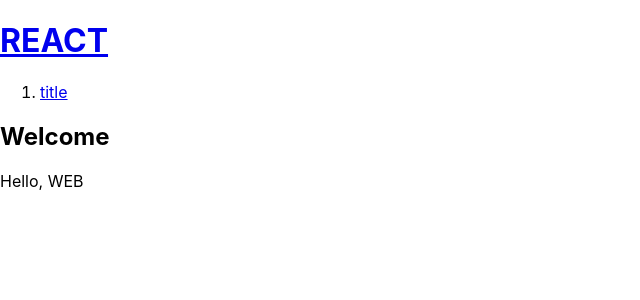
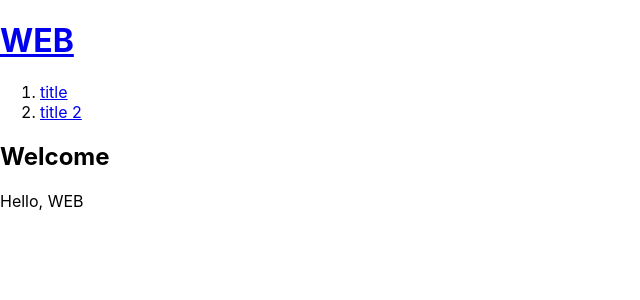
Before and after one commit to yurmthegerm/todo, a React (Create React App) app: page / in a window 1280 px wide. Shown: the top 300 px of the page, without its empty margins (0-640 px from the left). Built offline with nearby package versions, Linux system fonts and the light colour scheme.

Commit message:
content change upon click

```diff
--- a/src/App.js
+++ b/src/App.js
@@ -1,5 +1,6 @@
 import logo from './logo.svg';
 import './App.css';
+import { useState } from 'react';
 
 function Header(props) {
   return <header>
@@ -33,18 +34,26 @@ function Article(props) {
 }
 
 function App() {
+  const [mode, setMode] = useState('WELCOME');
   const topics = [
-    {id:1, title:'title', body:'body ...'}
+    {id:1, title:'title', body:'body ...'},
+    {id:2, title:'title 2', body:'body 2 ...'}
   ]
+  let content = null;
+  if (mode === 'WELCOME') {
+    content = <Article title='Welcome' body='Hello, WEB'></Article>
+  } else if (mode === 'READ') {
+    content = <Article title='READ' body='Hello, READ'></Article>
+  }
   return (
     <div>
-      <Header title='REACT' onChangeMode={()=>{
-        alert('Header');
+      <Header title='WEB' onChangeMode={()=>{
+        setMode('WELCOME');
       }}></Header>
       <Nav topics={topics} onChangeMode={id=>{
-        alert(id);
+        setMode('READ');
       }}></Nav>
-      <Article title='Welcome' body='Hello, WEB'></Article>
+      {content}
     </div>
   );
 }
```
